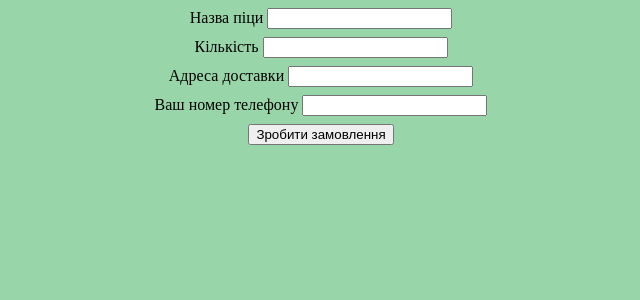
After one commit to VadimPY2143/ODERMAN_VADIM, a Flask app: page /order in a window 1280 px wide. The commit adds this page. Shown: the top 300 px of the page, without its empty margins (319-959 px from the left). Run offline with Flask 3, Linux system fonts and the light colour scheme.

Commit message:
Додав форму для замовлення доставки

```diff
--- a/main.py
+++ b/main.py
@@ -5,9 +5,6 @@ from datetime import datetime
 import random
 
 app = Flask(__name__)
-
-
-mas = ['Сьогодні вас чекає гарний день', 'Завтра вас чекає поганий день', 'Вам підвищать зарплату', 'Вас чекають маленькі неприємності']
 
 menu_pizza=[
     {'pizza': 'Карбонара', 'price': 300},
@@ -29,5 +26,9 @@ def show_menu():
     return render_template('menu.html', **context)
 
 
+@app.route('/order')
+def make_order():
+    return render_template('order.html')
+
 if __name__ == '__main__':
     app.run(port=8086, debug=True)
--- a/static/css/style.css
+++ b/static/css/style.css
@@ -1,17 +1,18 @@
-body{
-    background-color: dimgray;
-}
-h1 {
-    color: black;
-    font-family: Verdana, Geneva, sans-serif;
+html {
+    background-color: #98d6a9;
+    text-align: center;
 }
 
-p {
-    color: yellow;
-    font-family: Georgia, serif;
+form > * {
+    margin: 8px;
 }
 
-h4 {
-
-    font-family: Verdana, Geneva, sans-serif;
+td > a {
+    background-color: #4fc9a0;
+    border: none;
+    color: white;
+    padding: 8px 16px;
+    text-align: center;
+    display: inline-block;
+    font-size: 20px;
 }
--- a/templates/menu.html
+++ b/templates/menu.html
@@ -7,8 +7,6 @@
 </head>
 <body>
 <h1>MENU</h1>
-
-
 
 <ul>
 
@@ -21,7 +19,6 @@
 
   </li>
 
-
   {% endfor %}
 
 
--- /dev/null
+++ b/templates/order.html
@@ -0,0 +1,28 @@
+<!DOCTYPE html>
+<html lang="en">
+<head>
+    <meta charset="UTF-8">
+    <title>Order</title>
+        <link rel="stylesheet" href="{{ url_for('static', filename='css/style.css')  }}">
+</head>
+<body>
+<form action="{{ url_for('make_order') }}" method="post">
+    <p>
+      <label for="name">Назва піци</label>
+      <input name="pizza_name" type="text">
+    </p>
+    <p>
+      <label for="name">Кількість</label>
+      <input name="pizza_count" type="text">
+    </p>
+    <p>
+      <label for="name">Адреса доставки</label>
+      <input name="delivery_adress" type="text">
+    </p>
+    <p>
+      <label for="name">Ваш номер телефону</label>
+      <input name="phone_number" type="text">
+    </p>
+    <p><button type="submit">Зробити замовлення</button></p>
+</body>
+</html>
```
Also changed, not shown: templates/index.html (+10 -0 lines), db.py (line endings or trailing spaces).
